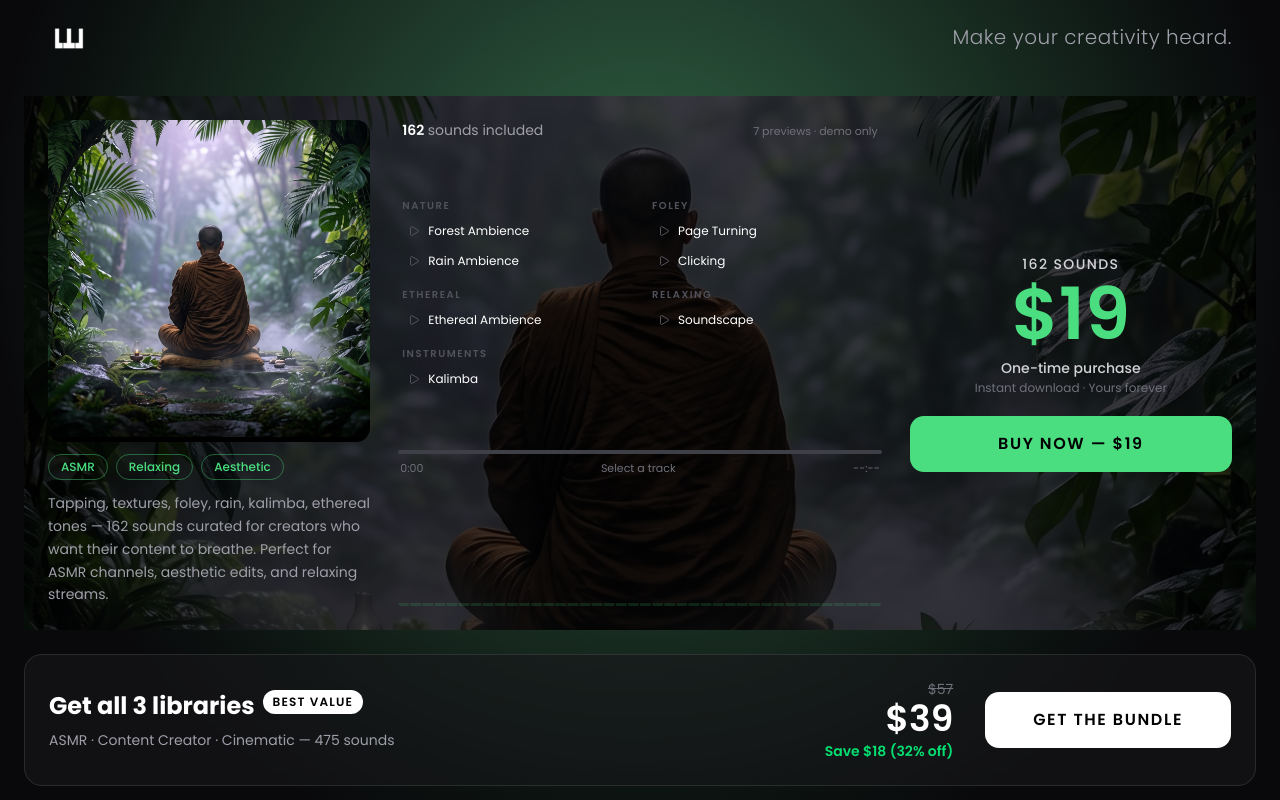
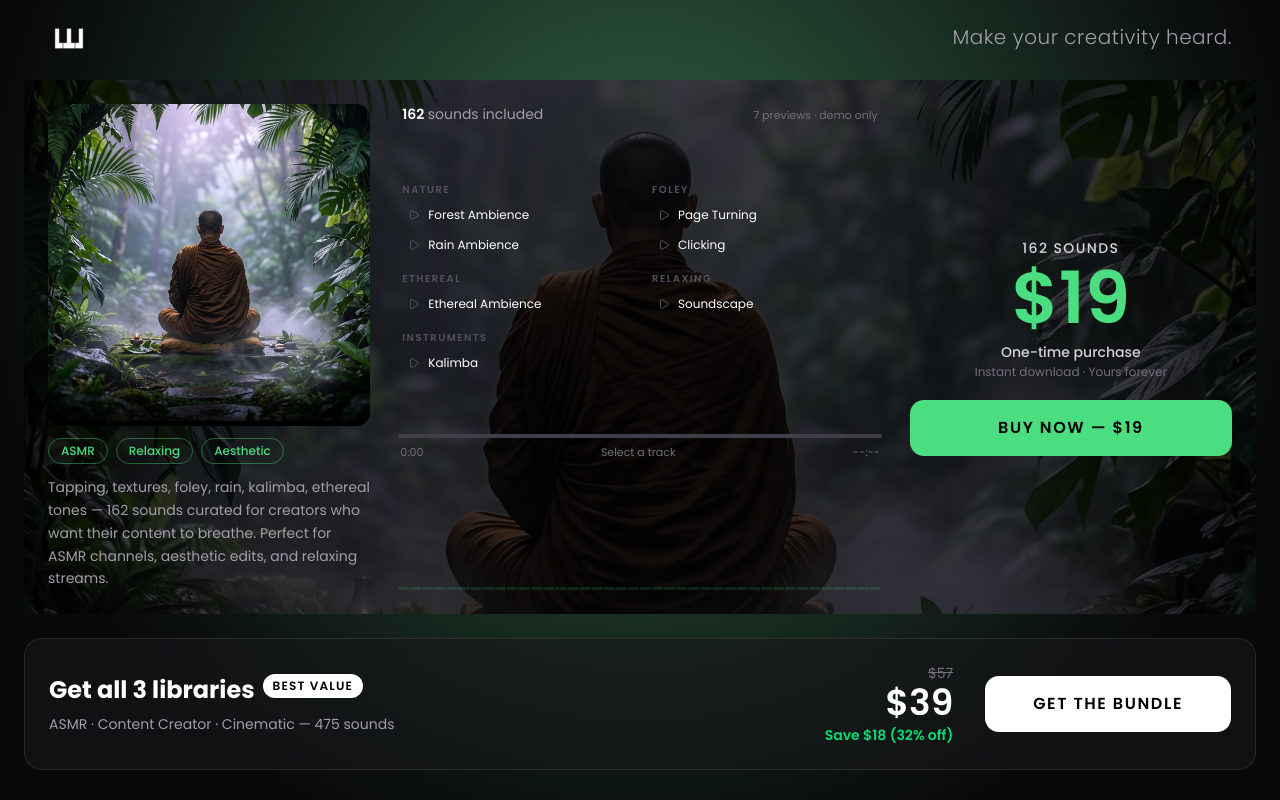
Before and after one commit to MarianoBaeza/welle, a Next.js app: page /library/asmr in a window 1280 px wide. Shown: the top 800 px of the page. Built offline with nearby package versions, Linux system fonts and the light colour scheme; no server answers.

Commit message:
fix: adjust padding for responsive layout in BundlePageClient and LibraryPageClient

```diff
--- a/src/components/BundlePageClient.tsx
+++ b/src/components/BundlePageClient.tsx
@@ -75,7 +75,7 @@ export function BundlePageClient({ libraries, bundle }: Props) {
 
       <NavHeader />
 
-      <div className="flex-1 pt-24 pb-0 px-6 max-w-7xl mx-auto w-full">
+      <div className="flex-1 pt-24 pb-0 px-6 max-w-7xl mx-auto w-full md:pt-20">
 
         {/* ── Banner ────────────────────────────────────────────────── */}
         <section className="relative overflow-hidden p-4 md:p-6 grid grid-cols-1 md:grid-cols-[2fr_3fr_2fr] gap-5 md:gap-7">
--- a/src/components/LibraryPageClient.tsx
+++ b/src/components/LibraryPageClient.tsx
@@ -66,7 +66,7 @@ export function LibraryPageClient({ library, bundle }: Props) {
 
       <NavHeader />
 
-      <div className="flex-1 pt-24 pb-0 px-6 max-w-7xl mx-auto w-full">
+      <div className="flex-1 pt-24 pb-0 px-6 max-w-7xl mx-auto w-full md:pt-20">
 
         {/* ── Banner ────────────────────────────────────────────────── */}
         <section className="relative overflow-hidden p-4 md:p-6 grid grid-cols-1 md:grid-cols-[2fr_3fr_2fr] gap-5 md:gap-7">
```
